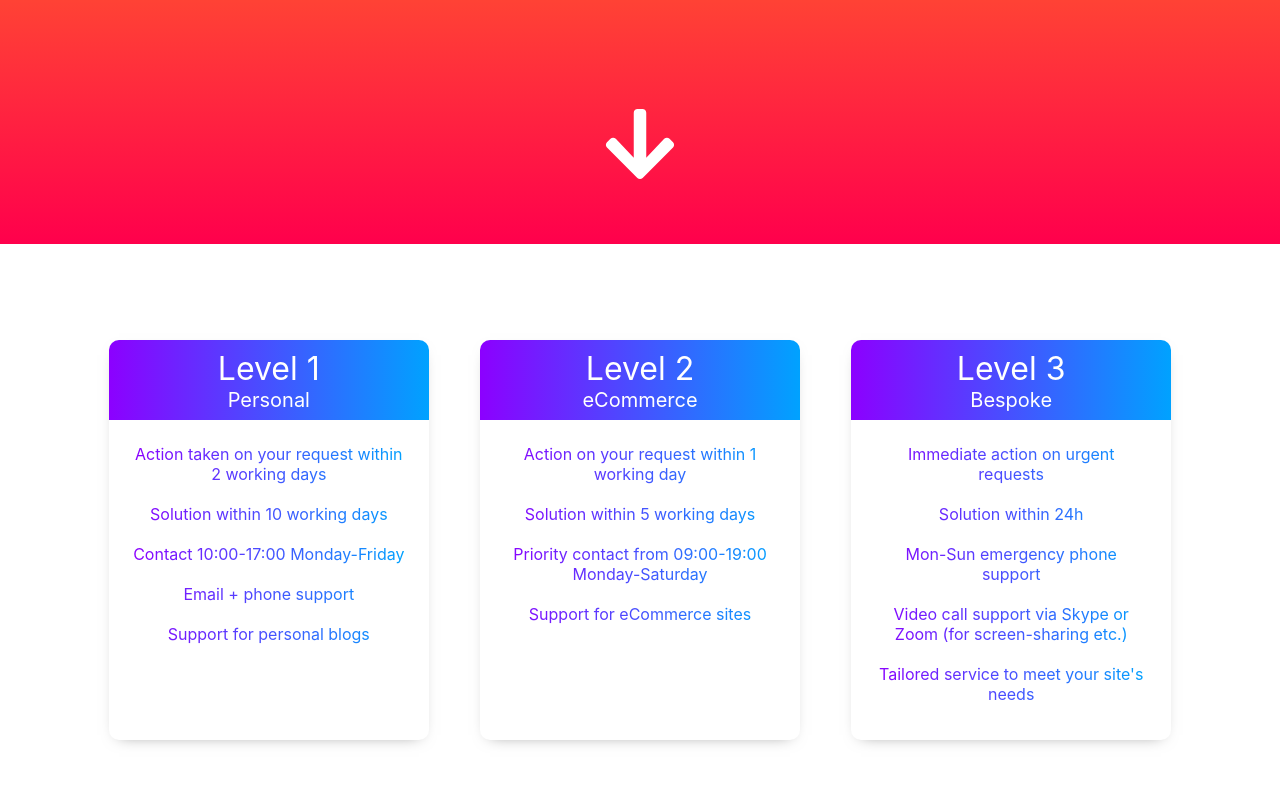
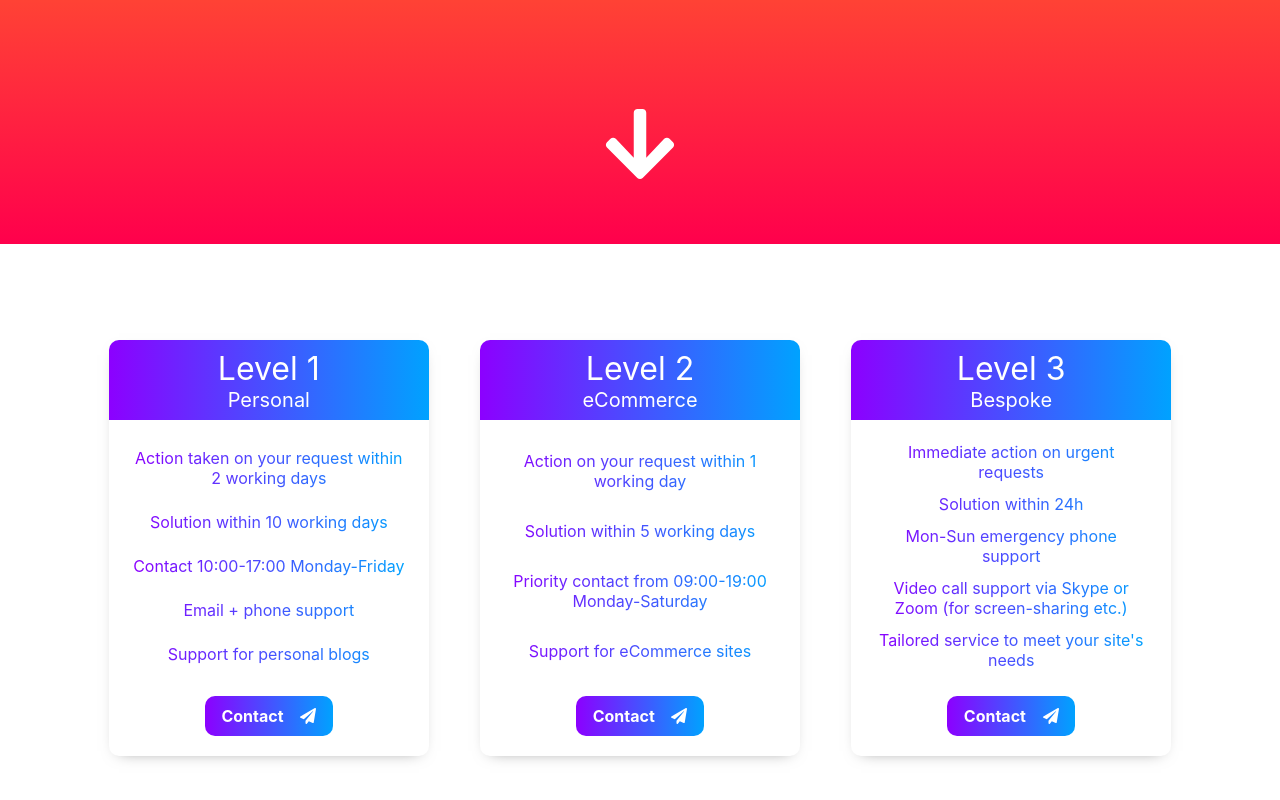
Before and after one commit to Screendead/jacklusher-co-uk, a React (Create React App) app: page / in a window 1280 px wide. Shown: the part 556-1356 px from the top of the page. Built offline with nearby package versions, Linux system fonts and the light colour scheme.

Commit message:
Add call-to-action

```diff
--- a/package.json
+++ b/package.json
@@ -14,11 +14,13 @@
     "node-sass": "^4.14.1",
     "react": "^16.13.1",
     "react-dom": "^16.13.1",
-    "react-scripts": "3.4.1"
+    "react-scripts": "3.4.1",
+    "source-map-explorer": "^2.4.2"
   },
   "scripts": {
     "start": "react-scripts start",
     "build": "react-scripts build",
+    "analyse": "source-map-explorer 'build/static/js/*.js'",
     "test": "react-scripts test",
     "eject": "react-scripts eject"
   },
--- a/src/App.js
+++ b/src/App.js
@@ -24,7 +24,7 @@ function App() {
   document.documentElement.style.setProperty('--vh', `${vh}px`);
 
   return (
-    <Suspense fallback={(<p>Loading...</p>)}>
+    <Suspense fallback={(<div class="loader"></div>)}>
       <div className="page-container">
         <NavBar>
           <NavSection icons>
--- a/src/App.scss
+++ b/src/App.scss
@@ -63,10 +63,19 @@ a {
     $header-col-1 0%,
     $header-col-2 100%);
   }
+}
 
-  &:horizontal {
-    display: none;
-  }
+.loader {
+  position: absolute;
+
+  width: 100%;
+  height: 100%;
+
+  z-index: 2;
+
+  background: linear-gradient(180deg,
+      $header-col-1 0%,
+      $header-col-2 100%);
 }
 
 .icon {
@@ -262,10 +271,17 @@ a {
     }
 
     &__features-container {
-      margin: 3vmin;
+      margin-left: 3vh;
+      margin-right: 3vh;
     }
 
     &__features {
+      display: flex;
+      flex-direction: column;
+      justify-content: space-around;
+
+      height: 100%;
+
       padding: 0;
 
       font-size: 1.25vw;
@@ -273,12 +289,47 @@ a {
 
       &__feature {
         text-align: center;
-        margin-bottom: 2.5vh;
+        // margin-bottom: 2.5vh;
 
         background: linear-gradient(90deg, $option-col-1 0%, $option-col-2 100%);
         background-clip: initial;
         -webkit-background-clip: text;
         -webkit-text-fill-color: transparent;
+      }
+    }
+
+    &__cta-container {
+      display: flex;
+      flex-direction: column;
+      justify-content: center;
+      align-items: center;
+
+      width: 100%;
+
+      height: 10vh;
+    }
+
+    &__cta {
+      display: flex;
+      align-items: center;
+      justify-content: space-evenly;
+
+      width: 40%;
+
+      background: linear-gradient(90deg,
+      $option-col-1 0%,
+      $option-col-2 100%);
+      color: $txt-col;
+
+      border-radius: 10px;
+      font-size: 1.25vw;
+
+      &:active {
+        color: $txt-col;
+      }
+
+      .icon, &__text {
+        display: inline;
       }
     }
   }
@@ -385,8 +436,6 @@ a {
 
   .options {
     &__option {
-      min-height: 50vh;
-
       margin-bottom: 5vh;
       margin-left: 2vw;
       margin-right: 2vw;
@@ -399,6 +448,10 @@ a {
         .options__option__title-container {
           letter-spacing: 0.5vw;
         }
+      }
+
+      &__cta:hover {
+        color: $txt-col;
       }
     }
   }
@@ -462,11 +515,27 @@ a {
 
   .options {
     &__option {
-      min-height: calc(var(--vh) * 50);
-
       margin-bottom: calc(var(--vh) * 5);
       margin-left: calc(var(--vw) * 2);
       margin-right: calc(var(--vw) * 2);
+    }
+  }
+}
+
+@media only screen and (min-width: 769px) {
+  .options {
+    &__option {
+      &__features-container {
+        height: 30vh;
+      }
+
+      &__features, &__cta {
+        font-size: 1.25vw;
+      }
+
+      &__cta {
+        height: 5vh;
+      }
     }
   }
 }
@@ -478,15 +547,24 @@ a {
     &__option {
       display: block;
       width: initial;
-      min-height: calc(var(--vh) * 100 - (#{$nav-height} * 2));
 
       margin: 0 calc(var(--vw) * 5);
       margin-bottom: calc(var(--vh) * 5);
 
+      &__features-container {
+        height: calc(var(--vh) * 100 - #{$nav-height} - 40vh);
+      }
+
+      &__features, &__cta {
+        font-size: 3vh;
+      }
+
       &__features {
         padding: 0;
+      }
 
-        font-size: 3.25vh;
+      &__cta {
+        height: 75%;
       }
     }
   }
@@ -494,6 +572,6 @@ a {
 
 @media (prefers-reduced-motion: no-preference) {
   body * {
-    transition: 0.2s ease-in-out;
+    transition: 0.1s ease-in-out;
   }
 }
--- /dev/null
+++ b/src/components/CTAButton.jsx
@@ -0,0 +1,15 @@
+import React, { lazy } from 'react';
+import { faPaperPlane } from '@fortawesome/free-solid-svg-icons'
+
+const Icon = lazy(() => import('./Icon'));
+
+function CTAButton(props) {
+  return (
+    <a className="options__option__cta" href={'mailto:jack@jacklusher.co.uk?subject=' + props.subject}>
+      <span className="options__option__cta__text">Contact</span>
+      <Icon name={faPaperPlane} />
+    </a>
+  );
+}
+
+export default CTAButton;
--- a/src/components/Option.jsx
+++ b/src/components/Option.jsx
@@ -1,4 +1,6 @@
-import React from 'react';
+import React, { lazy } from 'react';
+
+const CTAButton = lazy(() => import('./CTAButton'));
 
 function Option(props) {
   return (
@@ -10,6 +12,9 @@ function Option(props) {
       <div className="options__option__features-container">
         <ul className="options__option__features">{props.children}</ul>
       </div>
+      <div className="options__option__cta-container">
+        <CTAButton subject={`Enquiry RE: ${props.title} - ${props.subtitle}`}></CTAButton>
+      </div>
     </span>
   );
 }
```
Also changed, not shown: 1 other file (tests, documents, lock files or other folders).
